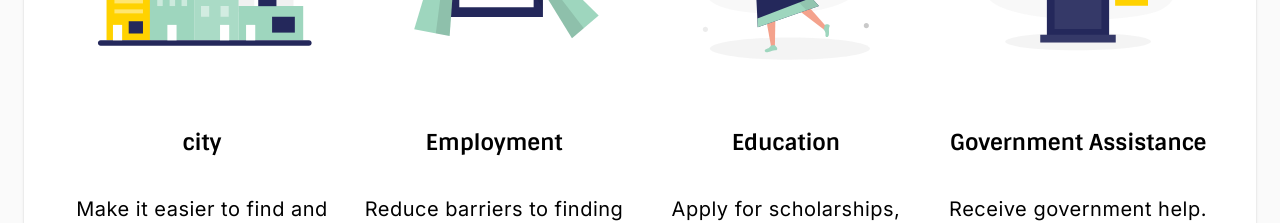
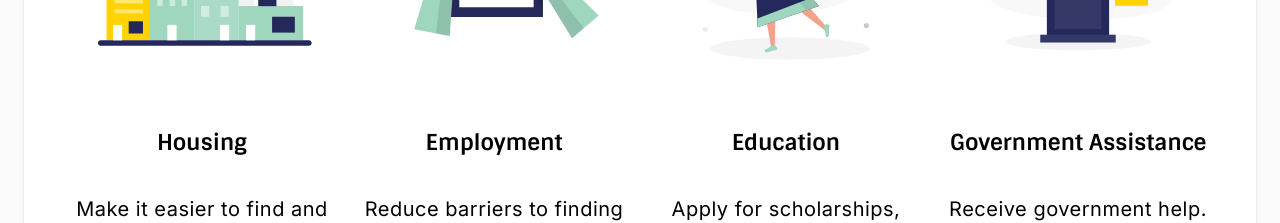
Before and after one commit to openseattle/clearviction-v1, a React (Create React App) app: page / in a window 1280 px wide. Shown: the part 2220-2443 px from the top of the page. Built offline with nearby package versions, Linux system fonts and the light colour scheme.

Commit message:
fix content error

```diff
--- a/src/Pages/HomePage.jsx
+++ b/src/Pages/HomePage.jsx
@@ -148,7 +148,7 @@ const HomePage = () => {
               variant="h5"
               align="center"
             >
-              city
+              Housing
             </Typography>
             <Typography
               className={classes.contentTextStyle}
```
